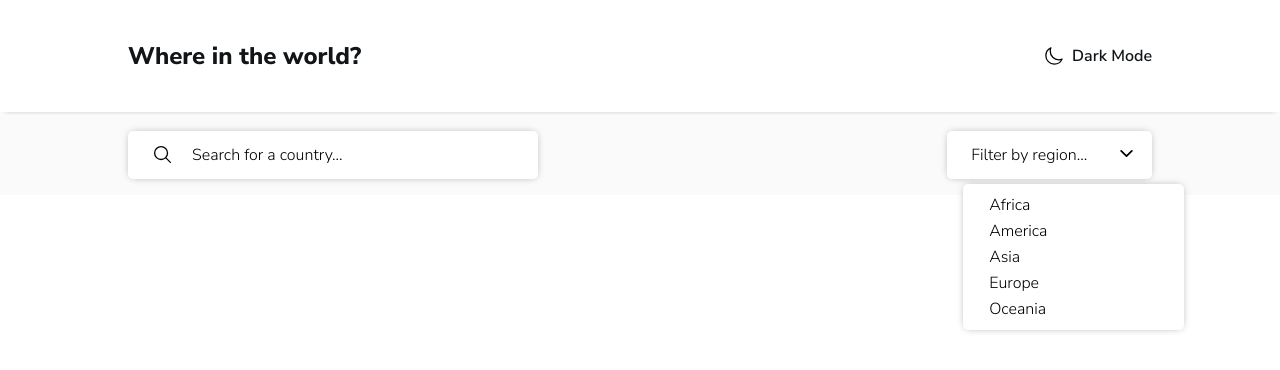
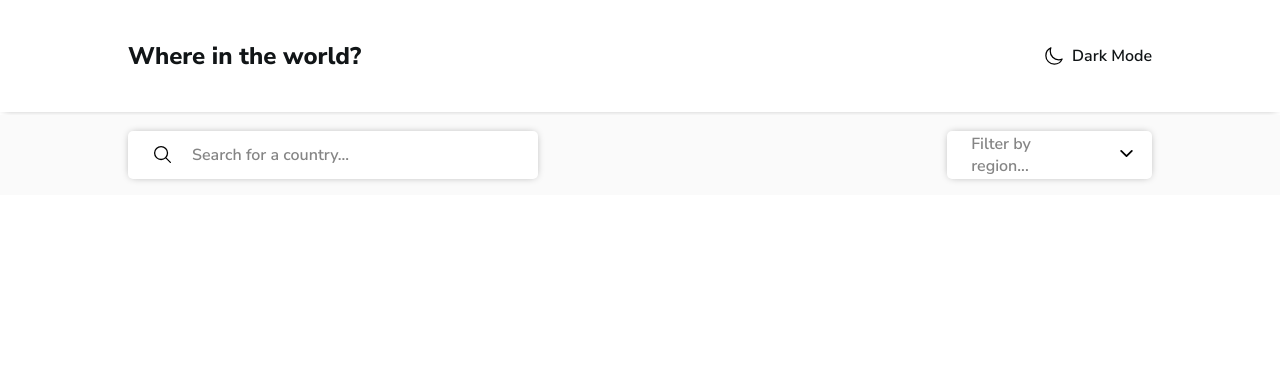
Before and after one commit to Ocholla-T/country, a Vue app: page / in a window 1280 px wide. Shown: the top 370 px of the page. Built offline with nearby package versions, Linux system fonts and the light colour scheme.

Commit message:
added dark mode to elements

```diff
--- a/src/views/Home.vue
+++ b/src/views/Home.vue
@@ -1,6 +1,6 @@
 <template>
-  <main role="main">
-    <div class="search flex container">
+  <main ref="main" role="main" :class="isDark ? 'main-dark' : 'main-light'">
+    <div ref="search" class="search search-light flex container">
       <div
         class="flex flex-ai-c"
         contenteditable="true"
@@ -10,16 +10,18 @@
         @input="updateCountry"
         @keyup="searchCountry"
       ></div>
-      <div class="flex flex-ai-c" placeholder="Filter by region..."></div>
+      <div
+        class="filter flex flex-ai-c"
+        placeholder="Filter by region..."
+        @click="openDropdown"
+      ></div>
     </div>
     <!-- <p>{{ countries }}</p> -->
-    <div class="dropdown flex container">
-      <p>Africa</p>
-      <p>America</p>
-      <p>Asia</p>
-      <p>Europe</p>
-      <p>Oceania</p>
-    </div>
+    <transition name="dropdown">
+      <div :class="isDark && 'dropdown-dark'" class="dropdown flex container" v-if="isOpen">
+        <p v-for="(region, index) in regions" :key="index">{{ region }}</p>
+      </div>
+    </transition>
   </main>
 </template>
 
@@ -31,21 +33,31 @@ export default {
   name: 'Home',
   setup() {
     const store = useStore();
-    let country = ref('');
+    const country = ref('');
+    const main = ref(null);
+    const isDark = computed(() => store.getters['theme/isDark']);
+    const countries = computed(() => store.getters['search/country']);
+    const isOpen = computed(() => store.getters['filter/isOpen']);
+    const regions = computed(() => store.getters['filter/regions']);
 
     let updateCountry = (event) => {
       let value = event.target.innerText;
       store.commit('search/updateCountry', value);
     };
 
-    const searchCountry = (event) => store.dispatch('search/searchCountry', event);
-    const countries = computed(() => store.getters['search/country']);
+    let searchCountry = (event) => store.dispatch('search/searchCountry', event);
+    let openDropdown = () => store.dispatch('filter/openDropdown');
 
     return {
+      main,
       country,
+      countries,
+      isOpen,
+      regions,
+      isDark,
+      openDropdown,
       updateCountry,
       searchCountry,
-      countries,
     };
   },
 };
@@ -55,13 +67,39 @@ export default {
 @use '../assets/styles/main';
 
 main {
+  position: relative;
+}
+
+.main-light {
   background-color: main.$very-light-gray;
-  position: relative;
+}
+
+.main-dark {
+  background-color: main.$very-dark-blue;
+  > .search {
+    > div {
+      background-color: main.$dark-blue;
+      box-shadow: none;
+      color: main.$white;
+
+      &::after {
+        filter: brightness(0) invert(1);
+      }
+    }
+  }
+}
+
+.search-light {
+  > div {
+    background-color: main.$white;
+    color: main.$dark-gray;
+  }
 }
 .search {
   box-sizing: border-box;
   flex-direction: column;
   font-size: main.$font-md;
+  font-weight: 600;
   gap: 1rem;
   @include main.breakpoint-up(large) {
     font-size: main.$font-reg;
@@ -70,14 +108,12 @@ main {
   }
 
   > div {
-    background-color: main.$white;
     border-radius: 5px;
     box-shadow: 0px 0px 8px -3px main.$dark-gray;
     cursor: pointer;
     font-size: main.$font-reg;
     height: 3rem;
     max-width: 70%;
-
     padding: 0.5rem 4rem;
     position: relative;
 
@@ -87,8 +123,8 @@ main {
 
     //textarea styling
     &:first-of-type {
+      overflow: hidden;
       white-space: nowrap;
-      overflow: hidden;
       @include main.breakpoint-up(large) {
         width: 40%;
       }
@@ -99,14 +135,15 @@ main {
       &::after {
         content: '';
         background: url('../assets/images/search.svg') no-repeat;
+        height: 1.3rem;
+        left: 1.5rem;
         position: absolute;
         top: 0.825rem;
-        left: 1.5rem;
         width: 1.3rem;
-        height: 1.3rem;
       }
     }
 
+    // filter dropdown
     &:last-of-type {
       padding-left: 1.5rem;
       @include main.breakpoint-up(large) {
@@ -130,7 +167,9 @@ main {
   background-color: main.$white;
   border-radius: 5px;
   box-shadow: 0px 0px 8px -3px main.$dark-gray;
+  color: main.$dark-gray;
   flex-direction: column;
+  font-weight: 600;
   margin: 1rem;
   min-width: 50%;
   padding: 0.5rem 1.5rem;
@@ -138,14 +177,32 @@ main {
   top: 7.5rem;
 
   @include main.breakpoint-up(large) {
-    min-width: 13.5%;
-    right: 5rem;
+    min-width: 12.7%;
+    right: 7rem;
     top: 3.3rem;
   }
 
   > p {
     cursor: pointer;
     margin: 0.125rem;
+
+    &:hover {
+      color: main.$very-dark-blue-text;
+    }
+  }
+
+  &-dark {
+    background-color: main.$dark-blue;
+    box-shadow: none;
+    color: main.$white;
   }
 }
+
+// dropdown animation
+.dropdown-enter-active {
+  animation: fade-in 250ms ease-in;
+}
+.dropdown-leave-active {
+  animation: fade-out 250ms ease-in-out;
+}
 </style>
```
